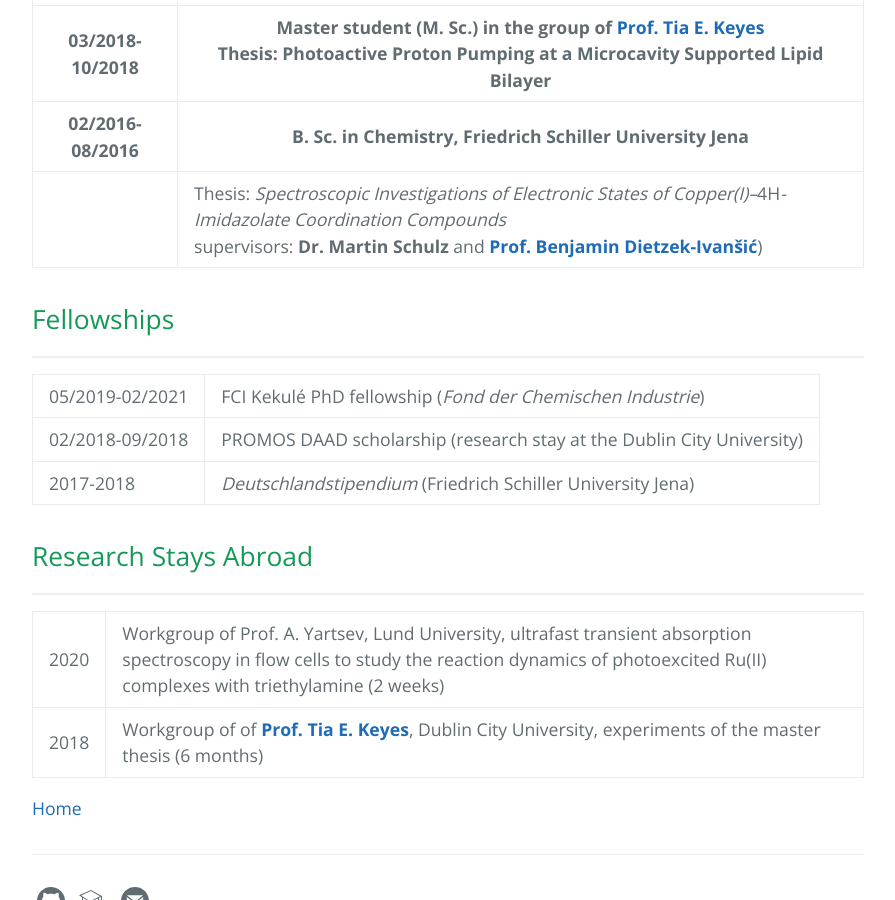
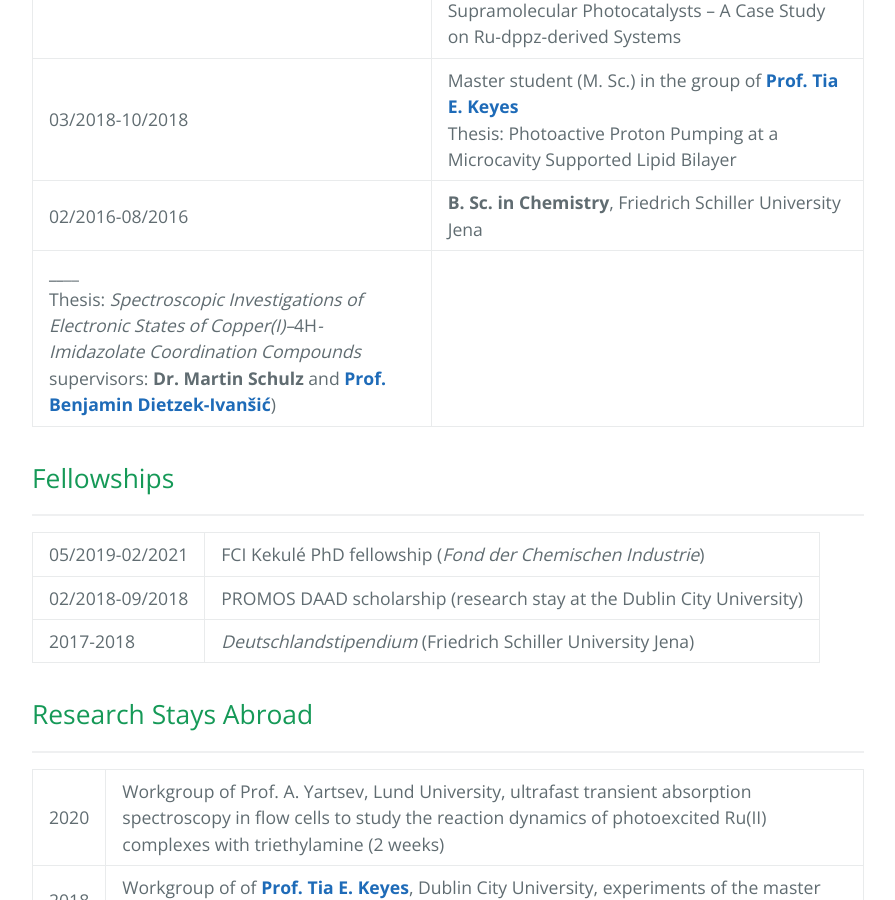
Before and after one commit to carolin-m/carolin-m.github.io, a Jekyll site: the page built from about.md, in a window 1280 px wide and 900 px high, scrolled down 655 px. Shown: the whole window, without its empty margins (192-1087 px from the left). Built offline with Jekyll 4.4.1, drawn with Linux system fonts in a browser that asks for light colours.

```diff
--- a/about.md
+++ b/about.md
@@ -13,9 +13,8 @@ ________________
 | since 06/2021 | Postdoctoral researcher in the group of [**Prof. Benjamin Dietzek-Ivanšić**](https://www.ipc.uni-jena.de/en/AGDietzek) |
 | 10/2018-06/2021  | Doctoral student in the group of [**Prof. Benjamin Dietzek-Ivanšić**](https://www.ipc.uni-jena.de/en/AGDietzek), <br />  Thesis: Towards Operando Spectroscopy of Supramolecular Photocatalysts – A Case Study on Ru-dppz-derived Systems |
 | 03/2018-10/2018 | Master student (M. Sc.) in the group of [**Prof. Tia E. Keyes**](https://sites.google.com/dcu.ie/keyes-research-group/home) <br /> Thesis: Photoactive Proton Pumping at a Microcavity Supported Lipid Bilayer |
-| 02/2016-08/2016 | **B. Sc. in Chemistry**, Friedrich Schiller University Jena |
-| | ------ |
-| | Thesis: *Spectroscopic Investigations of Electronic States of Copper(I)–*4H*-Imidazolate Coordination Compounds* <br /> supervisors: **Dr. Martin Schulz** and [**Prof. Benjamin Dietzek-Ivanšić**](https://www.ipc.uni-jena.de/en/AGDietzek)) |
+| 02/2016-08/2016 | **B. Sc. in Chemistry**, Friedrich Schiller University Jena <br />
+________ <br /> Thesis: *Spectroscopic Investigations of Electronic States of Copper(I)–*4H*-Imidazolate Coordination Compounds* <br /> supervisors: **Dr. Martin Schulz** and [**Prof. Benjamin Dietzek-Ivanšić**](https://www.ipc.uni-jena.de/en/AGDietzek)) |
 
 ## Fellowships <br>
 ________________
```
